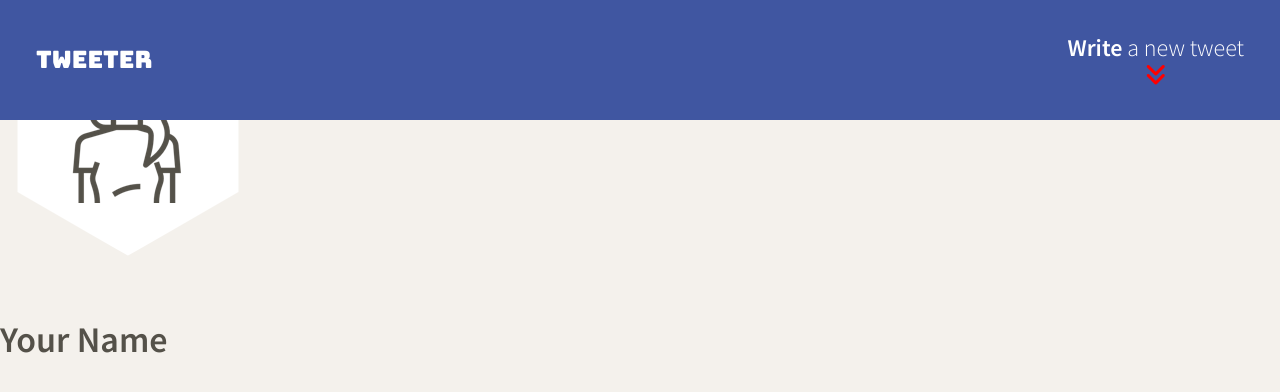
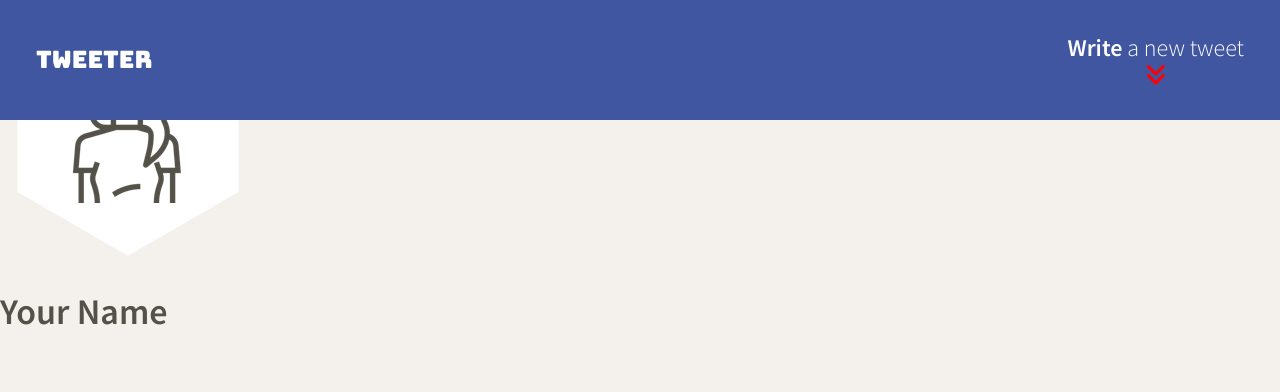
Before and after one commit to ShoroukAziz/my-tweeter, a website: page public/index.html in a window 1280 px wide. Drawn offline with nearby package versions, Linux system fonts and the light colour scheme.

Commit message:
➕ headers styles & ➖ br between pp and name

```diff
--- a/public/index.html
+++ b/public/index.html
@@ -22,6 +22,8 @@
   <!-- App CSS -->
   <link rel="stylesheet" href="/styles/layout.css" type="text/css" />
   <link rel="stylesheet" href="/styles/nav.css" type="text/css" />
+  <link rel="stylesheet" href="/styles/header.css" type="text/css" />
+
 
   <!-- External JS -->
   <script src="https://ajax.googleapis.com/ajax/libs/jquery/3.4.1/jquery.min.js"></script>
@@ -45,7 +47,6 @@
     <div>
       <img src="/images/profile-hex.png">
     </div>
-    <br>
     <div>
       <h2>Your Name</h2>
     </div>
```
